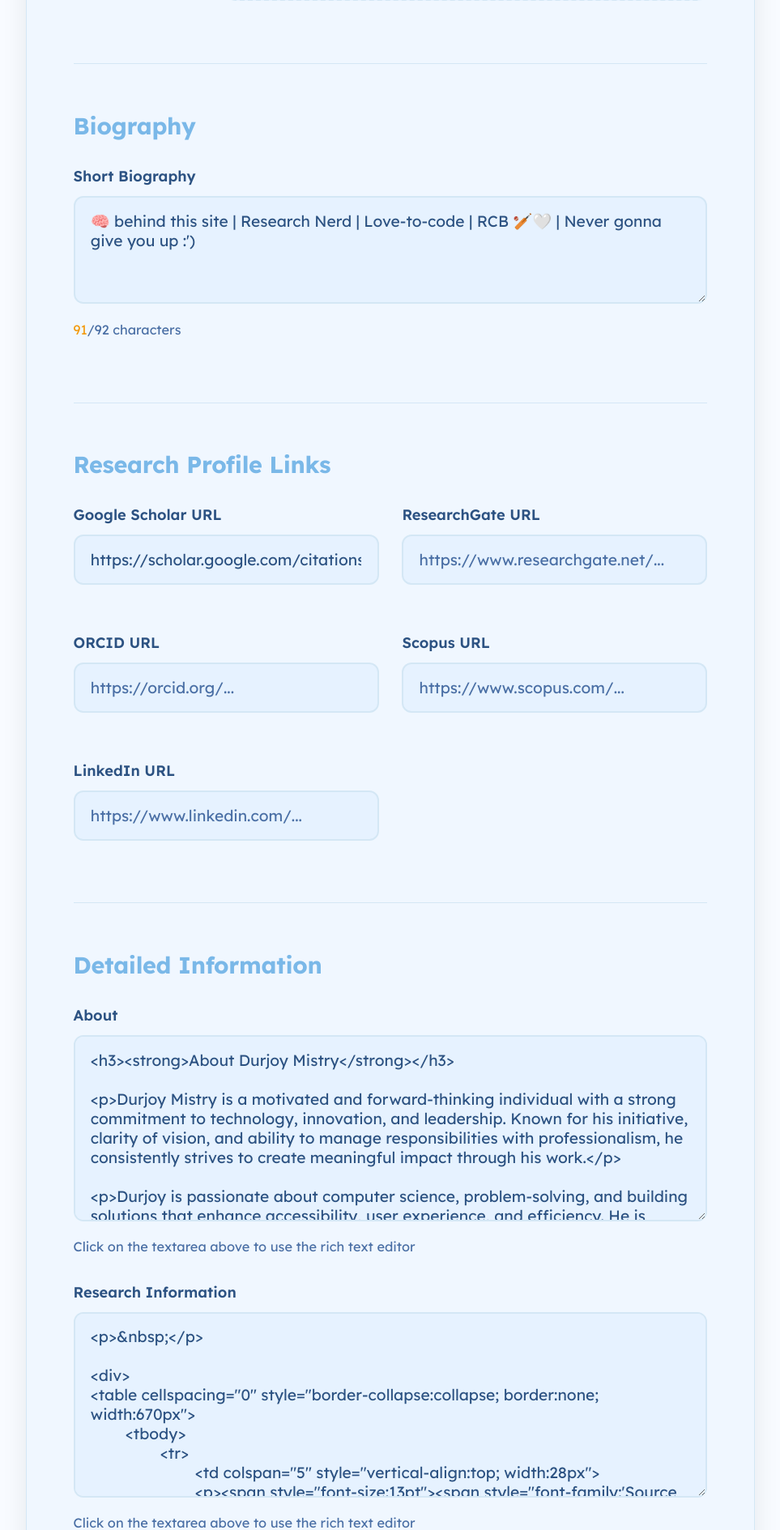
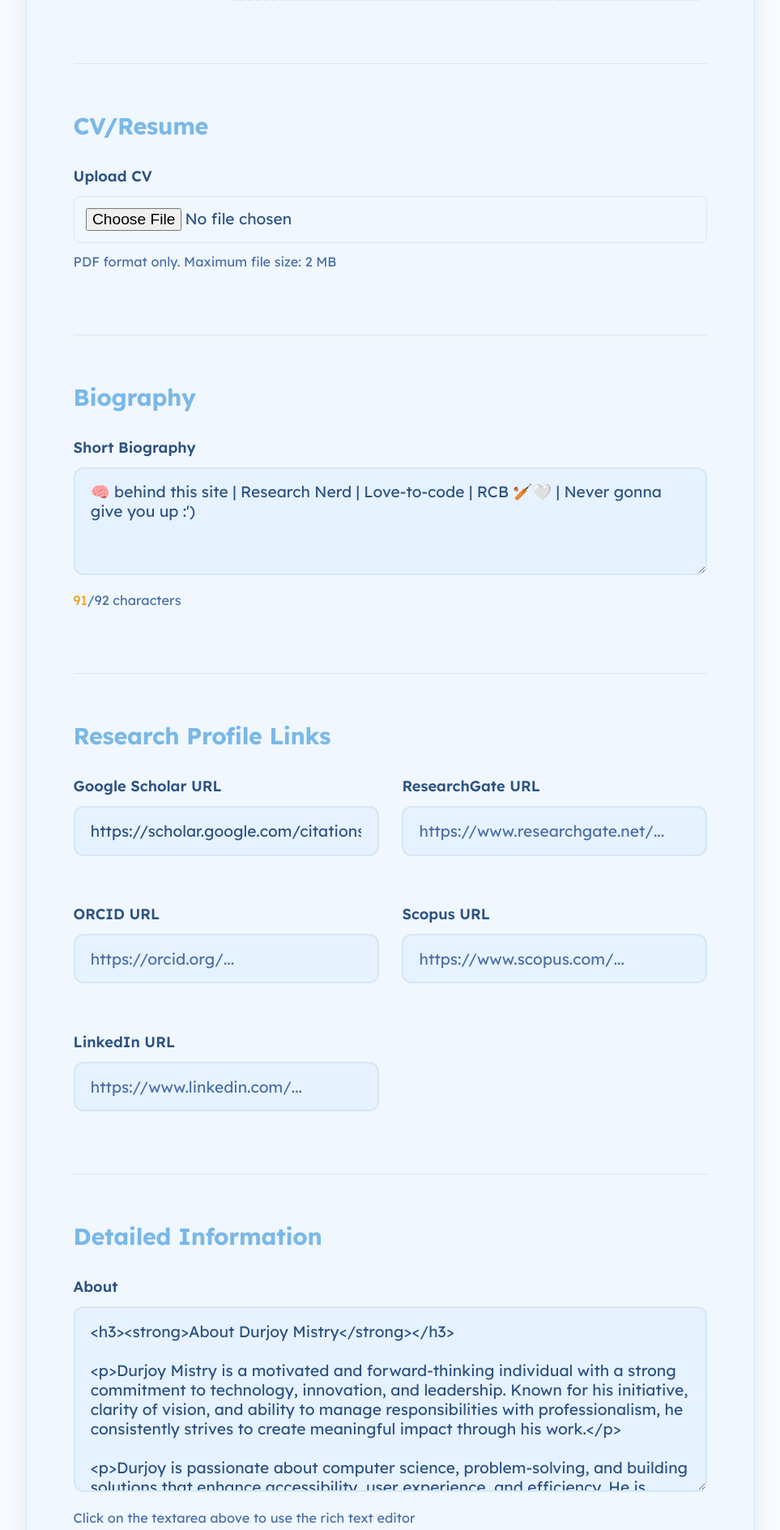
Before and after one commit to heydurjoy/uap_cse_dj, a Django app: page /people/profile/edit/ in a window 1280 px wide. Shown: the part 1467-3356 px from the top of the page at 81% size, without its empty margins (158-1121 px from the left). Run offline with Django 4.2, Linux system fonts and the light colour scheme; a user stored in the database is signed in; data comes from the database, SQL or seed files in the repository; data that the repository does not hold is empty; some libraries are stand-ins or nearby versions.

Commit message:
v72.2 cv option added

```diff
--- a/people/views.py
+++ b/people/views.py
@@ -685,6 +685,19 @@ def edit_profile(request):
                     if 'cropping' in request.POST:
                         profile.cropping = request.POST.get('cropping', '').strip()
 
+                    # Handle CV upload (PDF only, max 2MB)
+                    if 'cv' in request.FILES:
+                        cv_file = request.FILES['cv']
+                        # Validate file type
+                        if cv_file.content_type != 'application/pdf':
+                            messages.error(request, 'CV must be a PDF file.')
+                            return redirect('people:edit_profile')
+                        # Validate file size (2MB = 2 * 1024 * 1024 bytes)
+                        if cv_file.size > 2 * 1024 * 1024:
+                            messages.error(request, 'CV file size must not exceed 2 MB.')
+                            return redirect('people:edit_profile')
+                        profile.cv = cv_file
+
                 elif profile_type == 'staff':
                     if 'name' in request.POST:
                         profile.name = request.POST.get('name', '').strip()
--- a/templates/people/edit_profile.html
+++ b/templates/people/edit_profile.html
@@ -309,6 +309,38 @@
                     {% endif %}
                 </div>
             </div>
+
+            <!-- CV Upload Section (Faculty Only) -->
+            {% if profile_type == 'faculty' %}
+            <div class="form-section">
+                <h2 class="section-title">CV/Resume</h2>
+                <div class="form-group">
+                    {% if profile.cv %}
+                    <div style="margin-bottom: 1rem; padding: 1rem; background: var(--bg-tertiary); border-radius: 8px; border: 1px solid var(--border-color);">
+                        <div style="display: flex; align-items: center; justify-content: space-between; gap: 1rem;">
+                            <div style="display: flex; align-items: center; gap: 0.75rem;">
+                                <svg xmlns="http://www.w3.org/2000/svg" width="24" height="24" viewBox="0 0 24 24" fill="none" stroke="currentColor" stroke-width="2" stroke-linecap="round" stroke-linejoin="round" style="color: var(--color-primary);">
+                                    <path d="M14 2H6a2 2 0 0 0-2 2v16a2 2 0 0 0 2 2h12a2 2 0 0 0 2-2V8z"></path>
+                                    <polyline points="14 2 14 8 20 8"></polyline>
+                                    <line x1="16" y1="13" x2="8" y2="13"></line>
+                                    <line x1="16" y1="17" x2="8" y2="17"></line>
+                                    <polyline points="10 9 9 9 8 9"></polyline>
+                                </svg>
+                                <div>
+                                    <div style="font-weight: 600; color: var(--text-primary);">Current CV</div>
+                                    <a href="/media/{{ profile.cv.name }}" target="_blank" style="color: var(--color-primary); text-decoration: none; font-size: 0.9rem;">View Current CV</a>
+                                </div>
+                            </div>
+                        </div>
+                    </div>
+                    {% endif %}
+                    <label for="cv">{% if profile.cv %}Replace CV{% else %}Upload CV{% endif %}</label>
+                    <input type="file" id="cv" name="cv" accept=".pdf,application/pdf" style="padding: 0.75rem; border: 1px solid var(--border-color); border-radius: 8px; background: var(--bg-secondary); width: 100%;">
+                    <small class="form-help">PDF format only. Maximum file size: 2 MB</small>
+                    <div id="cvError" style="color: #dc3545; font-size: 0.875rem; margin-top: 0.5rem; display: none;"></div>
+                </div>
+            </div>
+            {% endif %}
 
             <!-- Biography Section -->
             <div class="form-section">
@@ -856,6 +888,31 @@
 <script src="https://cdn.jsdelivr.net/npm/cropperjs@1.6.2/dist/cropper.min.js" defer></script>
 <script>
 document.addEventListener('DOMContentLoaded', function() {
+    // CV file validation
+    const cvInput = document.getElementById('cv');
+    const cvError = document.getElementById('cvError');
+    if (cvInput) {
+        cvInput.addEventListener('change', function(e) {
+            const file = e.target.files[0];
+            if (file) {
+                // Check file type
+                if (file.type !== 'application/pdf') {
+                    cvError.textContent = 'Only PDF files are allowed.';
+                    cvError.style.display = 'block';
+                    cvInput.value = '';
+                    return;
+                }
+                // Check file size (2MB = 2 * 1024 * 1024 bytes)
+                if (file.size > 2 * 1024 * 1024) {
+                    cvError.textContent = 'File size must not exceed 2 MB.';
+                    cvError.style.display = 'block';
+                    cvInput.value = '';
+                    return;
+                }
+                cvError.style.display = 'none';
+            }
+        });
+    }
     const dragDropArea = document.getElementById('dragDropArea');
     const fileInput = document.getElementById('profile_pic');
     const cropperWrapper = document.getElementById('cropperWrapper');
```
